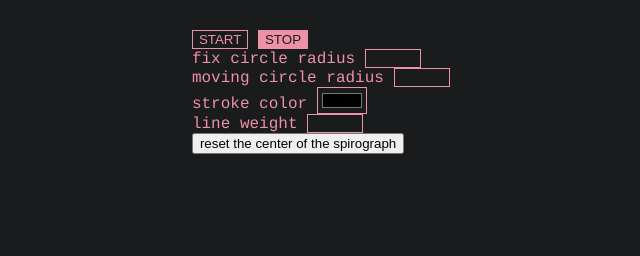
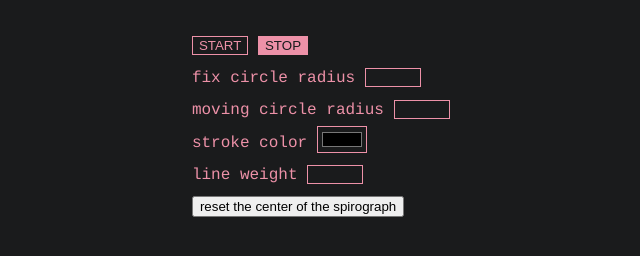
Before and after one commit to gabriellakovacs/spirograph, a plain HTML site: page spirograph1.html in a window 1280 px wide. Shown: the whole page, without its empty margins (434-1074 px from the left). Drawn offline with Linux system fonts and the light colour scheme.

Commit message:
correct line height on control panel

```diff
--- a/spirograph1.html
+++ b/spirograph1.html
@@ -9,6 +9,7 @@
         padding: 0;
         background: #1A1B1C;
         font-family: courier;
+        line-height: 200%;
     }
 
     html {
```
